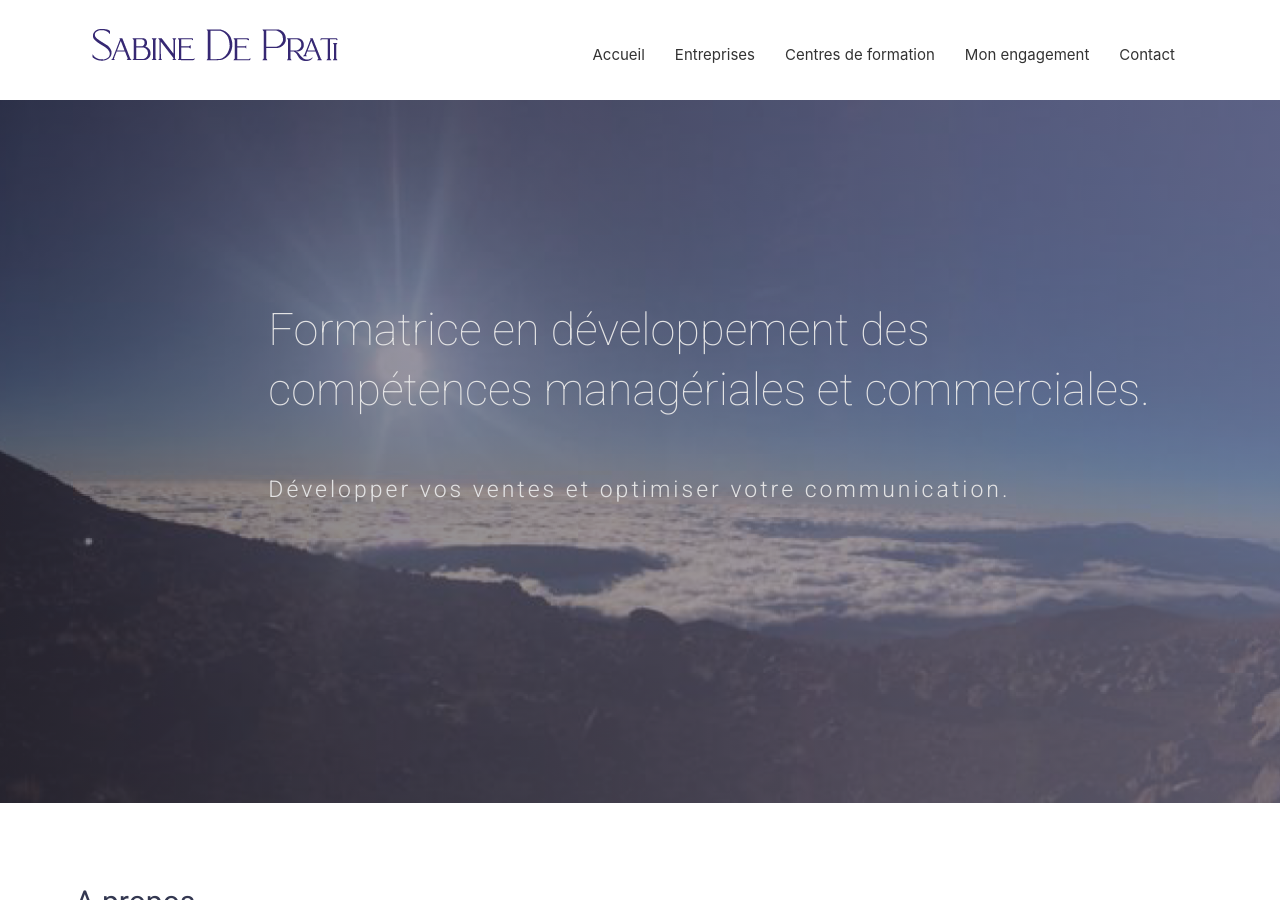
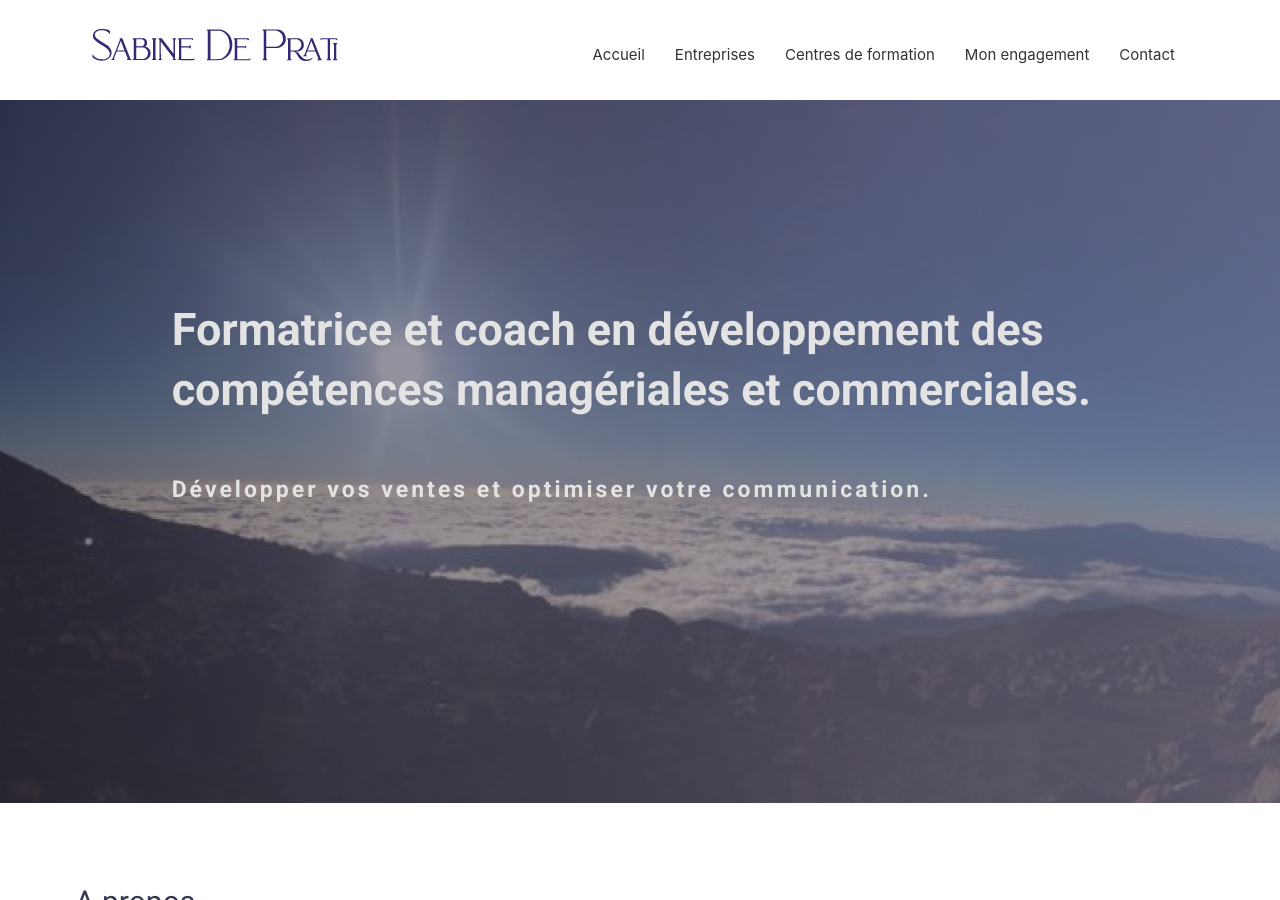
Before and after one commit to IsmaelSANE/sabine-coach, a Jekyll site: the page built from index.html, in a window 1280 px wide and 900 px high. Built offline with Jekyll 4.4.1, drawn with Linux system fonts in a browser that asks for light colours; nearby versions of some CDN libraries; some web fonts are replaced.

Commit message:
Change title

```diff
--- a/index.html
+++ b/index.html
@@ -8,10 +8,10 @@ permalink: /
 <section id="slider">
   <div class="container">
     <div class="row">
-      <div class="col-md-10 col-md-offset-2">
+      <div class="col-md-10 col-md-offset-1">
         <div class="block">
-          <h1 class="animated fadeInUp">Formatrice en développement des compétences managériales et commerciales.</h1>
-          <p class="animated fadeInUp">Développer vos ventes et optimiser votre communication.</p>
+          <h1 class="animated fadeInUp"><strong>Formatrice et coach en développement des compétences managériales et commerciales.</strong></h1>
+          <p class="animated fadeInUp"><strong>Développer vos ventes et optimiser votre communication.</strong></p>
         </div>
       </div>
     </div>
```
